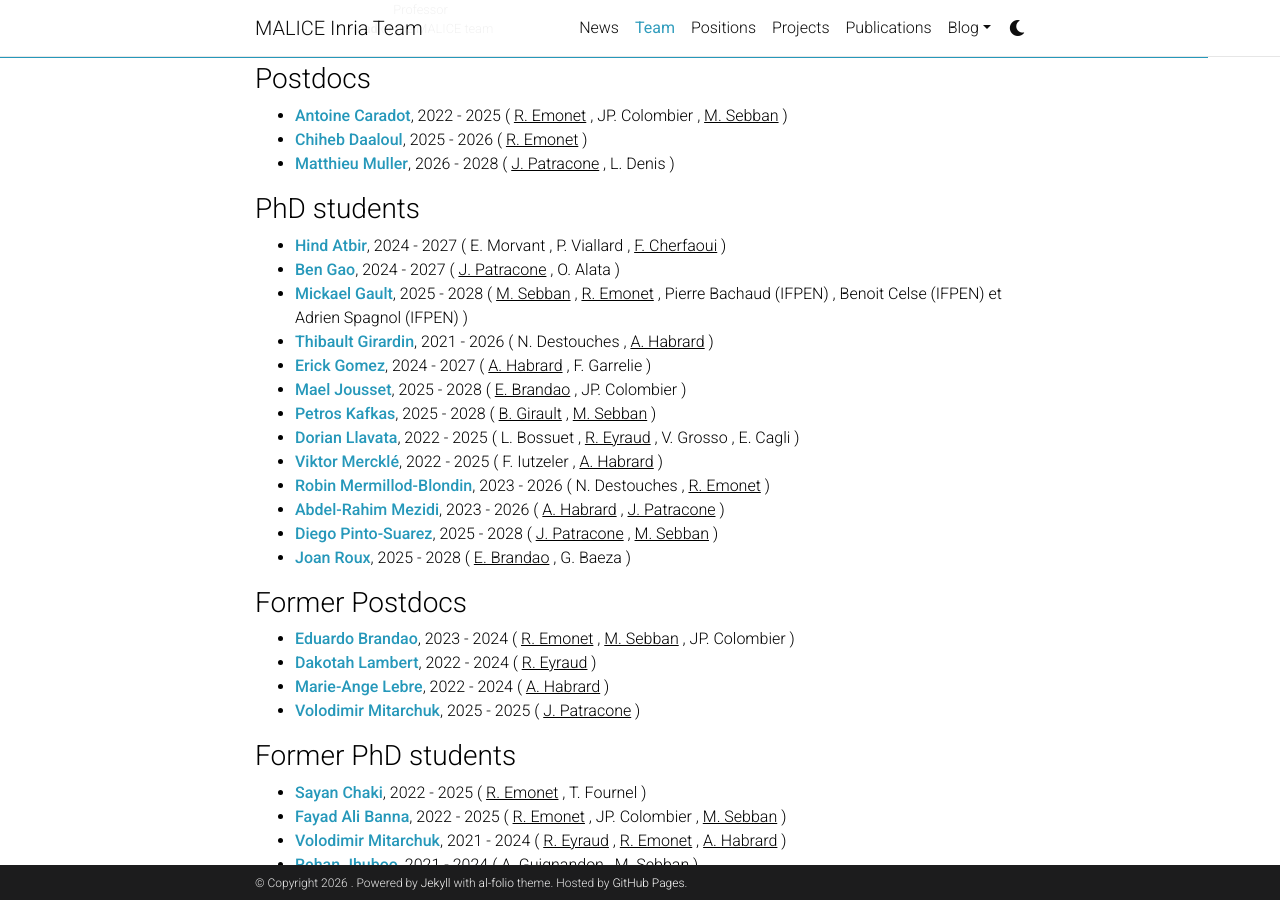
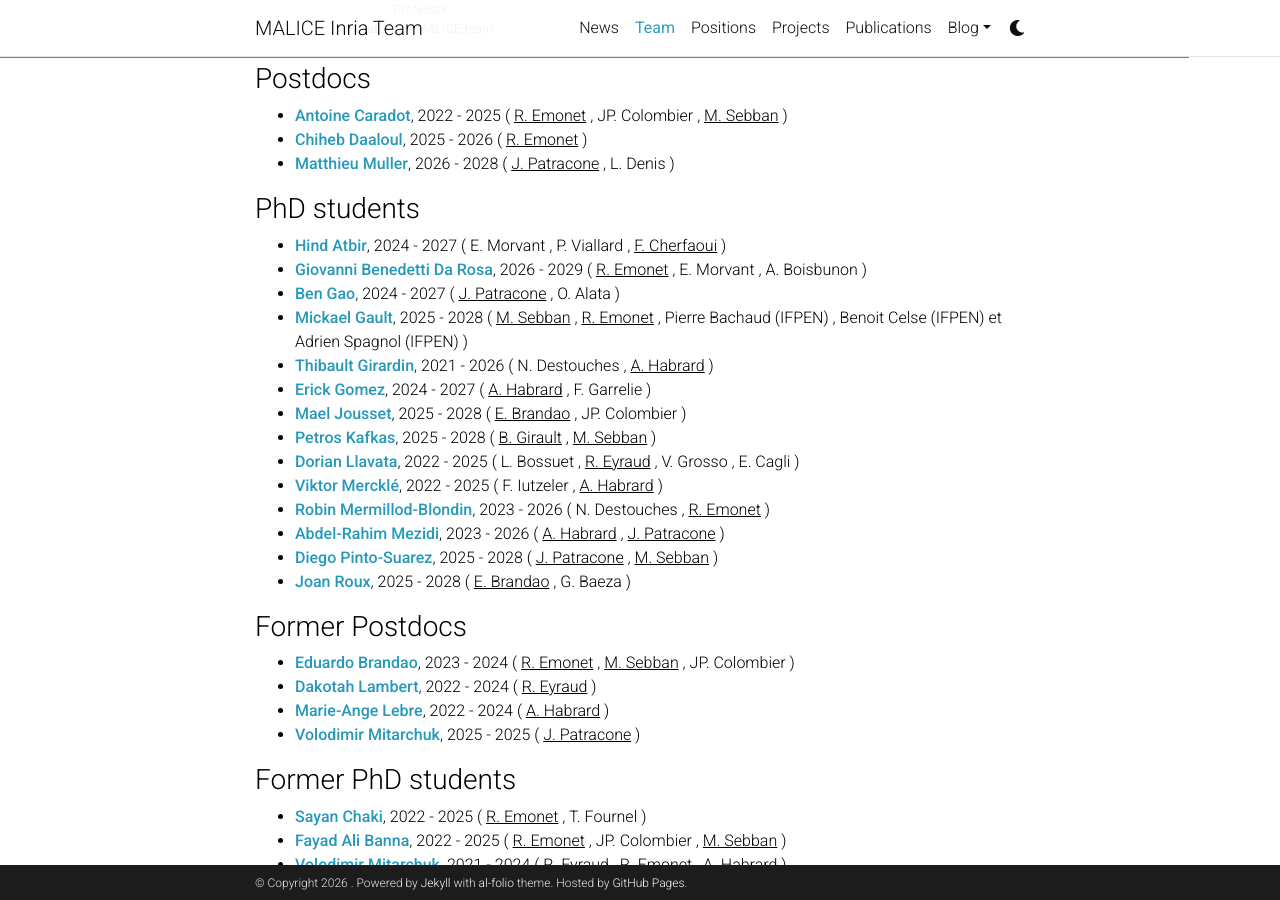
Before and after one commit to labhc-malice/labhc-malice.github.io, a Jekyll site: the page built from _pages/team.md, in a window 1280 px wide and 900 px high, scrolled down 1445 px. Built offline with Jekyll 4.4.1, drawn with Linux system fonts in a browser that asks for light colours; comment, search, counter and statistics services are not loaded; a style sheet for code colours, icons or effects is not loaded.

Commit message:
Create Giovanni PhD

```diff
--- a/_data/phdstudents.yml
+++ b/_data/phdstudents.yml
@@ -99,3 +99,11 @@
   starting_date: 2025
   end_date: 2028
   team_thematic: True
+
+- firstname: Giovanni
+  lastname: Benedetti Da Rosa
+  url:
+  supervisor: [R. Emonet, E. Morvant, A. Boisbunon]
+  starting_date: 2026
+  end_date: 2029
+  team_thematic: True
```
